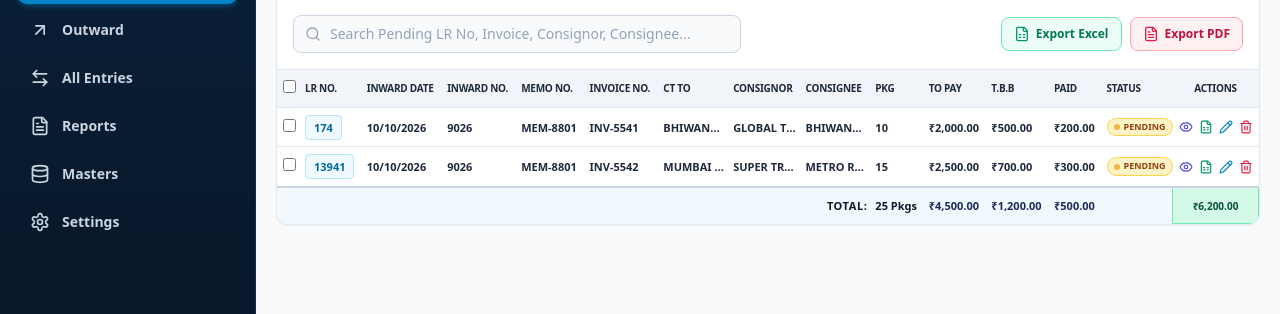
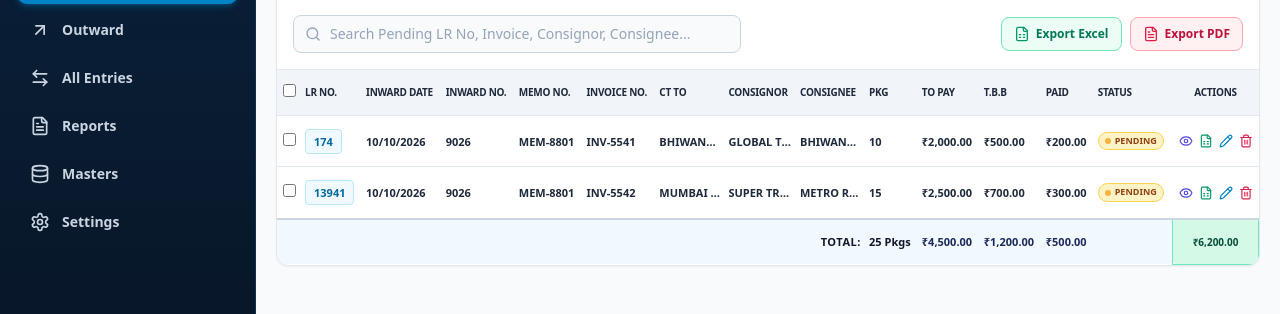
Before and after one commit to Jaydippawar25/ATHAHAR-ROADWAYS, a React (Vite) app: page /pending in a window 1280 px wide. Shown: the part 262-576 px from the top of the page. Built offline with nearby package versions, Linux system fonts and the light colour scheme; no server answers.

Commit message:
Increase table row height in DataTable

```diff
--- a/src/components/common/DataTable.jsx
+++ b/src/components/common/DataTable.jsx
@@ -316,7 +316,7 @@ export const DataTable = ({
           <thead className="bg-slate-100 text-slate-800 font-extrabold border-b border-slate-200 text-[10px] uppercase tracking-tight">
             <tr>
               {selectable && (
-                <th className="px-1 py-2.5 w-6 text-center">
+                <th className="px-1 py-3.5 w-6 text-center">
                   <input
                     type="checkbox"
                     checked={allSelected}
@@ -328,7 +328,7 @@ export const DataTable = ({
               {columns.map((col, idx) => (
                 <th
                   key={idx}
-                  className={`px-1 py-2.5 leading-tight ${
+                  className={`px-1 py-3.5 leading-tight ${
                     col.key === 'actions' ? 'text-center w-[76px]' : ''
                   }`}
                 >
@@ -356,7 +356,7 @@ export const DataTable = ({
                   }`}
                 >
                   {selectable && (
-                    <td className="px-1 py-2.5 text-center">
+                    <td className="px-1 py-4 text-center">
                       <input
                         type="checkbox"
                         checked={selectedIds.includes(row.id)}
@@ -380,6 +380,7 @@ export const DataTable = ({
 
                     const isActionCol = col.key === 'actions';
                     const isNumOrDate =
+                      col.type === 'status' ||
                       col.type === 'currency' ||
                       col.type === 'date' ||
                       col.key === 'pkg' ||
@@ -389,7 +390,7 @@ export const DataTable = ({
                     return (
                       <td
                         key={colIdx}
-                        className={`px-1 py-2.5 font-semibold text-slate-800 text-[11px] leading-snug ${
+                        className={`px-1 py-4 font-semibold text-slate-800 text-[11px] leading-snug ${
                           isActionCol
                             ? 'whitespace-nowrap text-center'
                             : isNumOrDate
@@ -420,11 +421,11 @@ export const DataTable = ({
             return (
               <tfoot className="bg-sky-50/90 border-t-2 border-slate-300 font-extrabold text-slate-900 text-[11px]">
                 <tr>
-                  {selectable && <td className="px-1 py-2.5"></td>}
+                  {selectable && <td className="px-1 py-3.5"></td>}
                   {columns.map((col, colIdx) => {
                     if (colIdx === labelIndex) {
                       return (
-                        <td key={colIdx} className="px-1 py-2.5 text-right font-black tracking-wider uppercase text-slate-900 whitespace-nowrap">
+                        <td key={colIdx} className="px-1 py-3.5 text-right font-black tracking-wider uppercase text-slate-900 whitespace-nowrap">
                           TOTAL:
                         </td>
                       );
@@ -439,14 +440,14 @@ export const DataTable = ({
 
                       if (k.includes('pkg') || k.includes('qty')) {
                         return (
-                          <td key={colIdx} className="px-1 py-2.5 font-black text-slate-900 whitespace-nowrap">
+                          <td key={colIdx} className="px-1 py-3.5 font-black text-slate-900 whitespace-nowrap">
                             {sum} Pkgs
                           </td>
                         );
                       }
 
                       return (
-                        <td key={colIdx} className="px-1 py-2.5 font-extrabold text-[#1e295b] whitespace-nowrap">
+                        <td key={colIdx} className="px-1 py-3.5 font-extrabold text-[#1e295b] whitespace-nowrap">
                           {formatCurrency(sum)}
                         </td>
                       );
@@ -454,13 +455,13 @@ export const DataTable = ({
 
                     if (colIdx === columns.length - 1) {
                       return (
-                        <td key={colIdx} className="px-1 py-2 font-black text-emerald-900 bg-emerald-100/90 rounded text-center whitespace-nowrap border border-emerald-300 shadow-xs text-[10px]" title="To Pay + TBB + Paid = Total">
+                        <td key={colIdx} className="px-1 py-3.5 font-black text-emerald-900 bg-emerald-100/90 rounded text-center whitespace-nowrap border border-emerald-300 shadow-xs text-[10px]" title="To Pay + TBB + Paid = Total">
                           {formatCurrency(grandTotalSum)}
                         </td>
                       );
                     }
 
-                    return <td key={colIdx} className="px-1 py-2.5"></td>;
+                    return <td key={colIdx} className="px-1 py-3.5"></td>;
                   })}
                 </tr>
               </tfoot>
```
